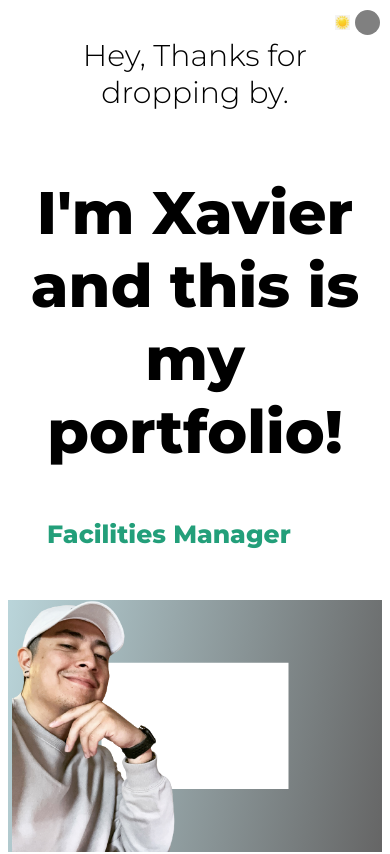
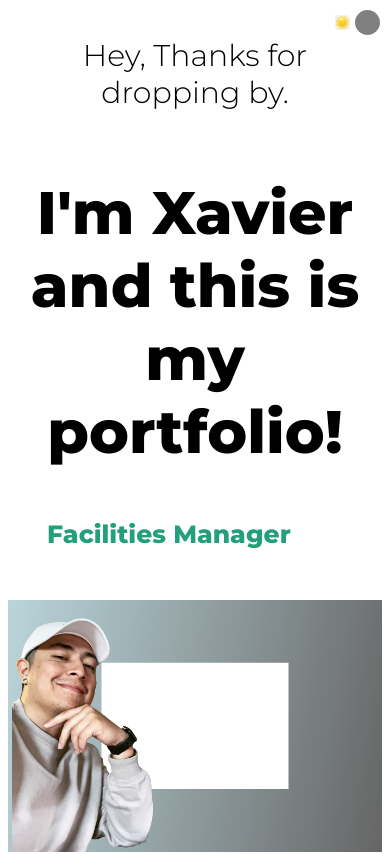
Before and after one commit to x-camacho/lexcodes, a React (Create React App) app: page / in a window 390 px wide. Shown: the top 854 px of the page. Built offline with nearby package versions, Linux system fonts and the light colour scheme.

Commit message:
fixed resp for iph12pro

```diff
--- a/src/components/Intro/Intro.css
+++ b/src/components/Intro/Intro.css
@@ -299,6 +299,7 @@
     }
 
     .i-left-wrapper {
+    display: flex;
      padding: 4px;
      align-items: center;
      text-align: center;
@@ -323,7 +324,7 @@
     }
 
     .i-img {
-     width: 75%;
+     width: 65%;
      height: 100%;
      object-fit: cover;
      position: absolute;
```
